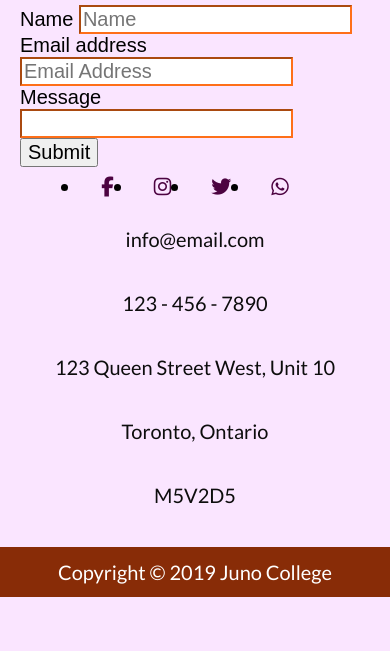
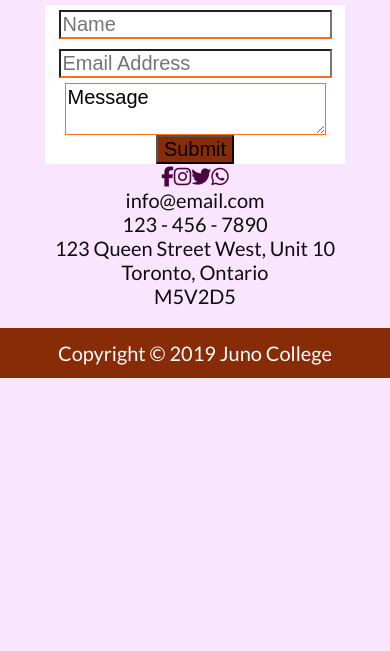
Before and after one commit to heathergh/Heather-Hamilton-project-two, a plain HTML site: page contact.html in a window 390 px wide. Shown: the part 193-844 px from the top of the page. Drawn offline with Linux system fonts and the light colour scheme; a web font is replaced by a local one.

Commit message:
contact page mobile styling in progress; added colour palette partial

```diff
--- a/contact.html
+++ b/contact.html
@@ -1,6 +1,5 @@
 <!DOCTYPE html>
 <html lang="en">
-
     <head>
         <meta charset="UTF-8">
         <meta name="viewport" content="width=device-width, initial-scale=1.0">
@@ -16,10 +15,10 @@
             <nav>
                 <h5>Shoe Kloset</h5>
                 <ul>
-                    <li><a href="/index.html" lass="header__anchor-color-black">Home</a></li>
-                    <li><a href="#" lass="header__anchor-color-black">About</a></li>
-                    <li><a href="Blog" lass="header__anchor-color-black">Blog</a></li>
-                    <li><a href="/contact.html" class="header__anchor-current">Contact</a></li>
+                    <li><a href="/index.html" class="header__anchor-color-black" target="_blank" aria-label="Navigate to Shoe Kloset's Homepage">Home</a></li>
+                    <li><a href="#" class="header__anchor-color-black" target="_blank" aria-label="Navigate to Shoe Kloset's About Page">About</a></li>
+                    <li><a href="/blog" class="header__anchor-color-black" target="_blank" aria-label="Navigate to Shoe Kloset's Blog">Blog</a></li>
+                    <li><a href="/contact.html" class="header__anchor-current" target="_blank" aria-label="Navigate to Shoe Kloset's Contact Page">Contact</a></li>
                 </ul>
             </nav>
             <h1>get in touch</h1>
@@ -27,33 +26,39 @@
 
         <main class="body__main-background-pale-mauve">
             <section>
-                <div class="section__div-form-wrapper">
+                <div class="section__div-form-wrapper div__form-background-white">
                     <form action="post" class="div__form-pseudo-element-orange">
-                        <label for="name">Name</label>
-                        <input class="form__input-border-bottom-color-orange" type="text" id="first-name"
-                            placeholder="Name">
-                        <label for="email">Email address</label>
-                        <input class="form__input-border-bottom-color-orange" type="email" id="email"
-                            placeholder="Email Address">
-                        <label for="message">Message</label>
-                        <input class="form__input-border-color-orange" type="textarea" id="message">
-                        <button type="submit">Submit</button>
+                        <label for="name" class="visuallyHidden">Name</label>
+                        <input class="form__input-border-bottom-color-orange" type="text" id="first-name" placeholder="Name">
+                        <label for="email" class="visuallyHidden">Email address</label>
+                        <input class="form__input-border-bottom-color-orange" type="email" id="email" placeholder="Email Address">
+                        <label for="message" class="visuallyHidden">Message</label>
+                        <textarea class="form__input-border-color-orange" type="textarea" id="message">Message</textarea>
+                        <button type="submit" class="form__button-background-brown-red">Submit</button>
                     </form>
                 </div>
                 <div class="section__div-text-wrapper">
                     <nav>
                         <ul class="nav__unordered-list-social-media-link-wrapper">
-                            <li><a class="nav__anchor-color-plum-purple fab fa-facebook-f" href="#"></a></li>
-                            <li><a class="nav__anchor-color-plum-purple fab fa-instagram" href="#"></a></li>
-                            <li><a class="nav__anchor-color-plum-purple fab fa-twitter" href="#"></a></li>
-                            <li><a class="nav__anchor-color-plum-purple fa fa-whatsapp" href="#"></a></li>
+                            <li>
+                                <a class="nav__anchor-color-plum-purple fab fa-facebook-f" href="#" aria-label="Shoe Kloset's Facebook Page"></a>
+                            </li>
+                            <li>
+                                <a class="nav__anchor-color-plum-purple fab fa-instagram" href="#" aria-label="Shoe Kloset's Instagram Page"></a>
+                            </li>
+                            <li>
+                                <a class="nav__anchor-color-plum-purple fab fa-twitter" href="#" aria-label="Shoe Kloset's Twitter Account"></a>
+                            </li>
+                            <li>
+                                <a class="nav__anchor-color-plum-purple fab fa-whatsapp" href="#" aria-label="Shoe Kloset's WhatsApp Account"></a>
+                            </li>
                         </ul>
                     </nav>
-                    <p class="div__paragraph-color-black">info@email.com</p>
-                    <p class="div__paragraph-color-black">123 - 456 - 7890</p>
-                    <p class="div__paragraph-color-black">123 Queen Street West, Unit 10</p>
-                    <p class="div__paragraph-color-black">Toronto, Ontario</p>
-                    <p class="div__paragraph-color-black">M5V2D5</p>
+                    <p class="div__paragraph-color-black div__paragraph-no-margin">info@email.com</p>
+                    <p class="div__paragraph-color-black div__paragraph-no-margin">123 - 456 - 7890</p>
+                    <p class="div__paragraph-color-black div__paragraph-no-margin">123 Queen Street West, Unit 10</p>
+                    <p class="div__paragraph-color-black div__paragraph-no-margin">Toronto, Ontario</p>
+                    <p class="div__paragraph-color-black div__paragraph-no-margin">M5V2D5</p>
                 </div>
             </section>
         </main>
@@ -61,5 +66,4 @@
             <p class="footer__paragraph-color-white">Copyright © 2019 Juno College</p>
         </footer>
     </body>
-
 </html>
--- /dev/null
+++ b/styles/sass/_colour_palette.scss
@@ -0,0 +1,6 @@
+$pale-mauve: #FAE5FF;
+$white: #ffffff;
+$brown-red: #882C07;
+$orange: #FE6F19;
+$black: #0D0D0D;
+$plum-purple: #4C0341;
--- /dev/null
+++ b/styles/sass/_contact.scss
@@ -0,0 +1,43 @@
+@import 'colour_palette';
+@import 'mixins';
+
+
+@include mq-mobile {
+    .nav__unordered-list-social-media-link-wrapper {
+        display: flex;
+        justify-content: space-between;
+        a {
+            padding: 0;
+            &:hover {
+                font-weight: 700;
+                line-height: 1.5rem;
+                text-decoration: none;
+            }
+        }
+    }
+    form {
+        display: flex;
+        flex-direction: column;
+        justify-content: center;
+        align-items: center;
+        width: 300px;
+        max-width: 600px;
+        input {
+            margin: 5px 0;
+
+        }
+    }
+
+}
+@include  mq-tablet {
+    form {
+        align-content: center;
+        display: flex;
+        flex-direction: row;
+        flex-wrap: wrap;
+    }
+
+}
+@include  mq-desktop {
+
+}
--- a/styles/sass/_global.scss
+++ b/styles/sass/_global.scss
@@ -1,5 +1,6 @@
 @import 'normalize';
 @import 'mixins';
+@import 'colour_palette';
 
 $pale-mauve: #FAE5FF;
 $white: #ffffff;
@@ -31,16 +32,14 @@ $plum-purple: #4C0341;
         padding: 10px 20px;
         text-transform: uppercase;
         text-decoration: none;
-    }
-    a:hover {
-        text-decoration: underline;
+        &:hover {
+            text-decoration: underline;
+        }
     }
     ul {
+        list-style: none;
         margin: 0;
         padding: 0;
-    }
-    [class*="font-weight-bold"] {
-        font-weight: 700;
     }
     .header__anchor-current {
         background: $plum-purple;
@@ -53,10 +52,12 @@ $plum-purple: #4C0341;
         display: block;
         max-width: 100%;
     }
+    [class*="font-weight-bold"] {
+        font-weight: 700;
+    }
     body, [class*="background-pale-mauve"] {
         background: $pale-mauve;
     }
-
     [class*="color-pale-mauve"] {
         color: $pale-mauve;
     }
@@ -75,18 +76,35 @@ $plum-purple: #4C0341;
     [class*="color-brown-red"] {
         color: $brown-red;
     }
-    [class*="border-color-orange"],
-    [class*="border-bottom-color-orange"] {
+    [class*="border-color-orange"] {
         border-color: $orange;
     }
-
+    [class*="border-bottom-color-orange"] {
+        border-bottom-color: $orange;
+    }
     [class*="color-plum-purple"] {
         color: $plum-purple;
     }
     [class*="background-plum-purple"] {
         background: $plum-purple;
     }
-
+    [class*="no-margin"] {
+        margin: 0;
+    }
+    .visuallyHidden {
+        &:not(:focus),
+        &:not(:active) {
+            clip-path: inset(100%);
+            clip: rect(00 0 0);
+            height: 1px;
+            margin: -1px;border: 0;
+            overflow: hidden;
+            padding: 0;
+            position: absolute;
+            white-space: nowrap;
+            width: 1px;
+        }
+    }
 }
 
 @include mq-tablet {
--- a/styles/sass/main.scss
+++ b/styles/sass/main.scss
@@ -1,6 +1,5 @@
 @import 'normalize';
 @import 'global';
-@import 'mixins';
 @import 'header';
 @import 'contact';
 
@@ -20,7 +19,6 @@
         font-size: 1.5rem;
     }
     .section__unordered-list-image-gallery-3 {
-        list-style: none;
         li {
             padding: 10px 0;
         }
```
Also changed, not shown: blog.html (+16 -53 lines), index.html (+20 -49 lines), styles/main.css, 1 other file.
